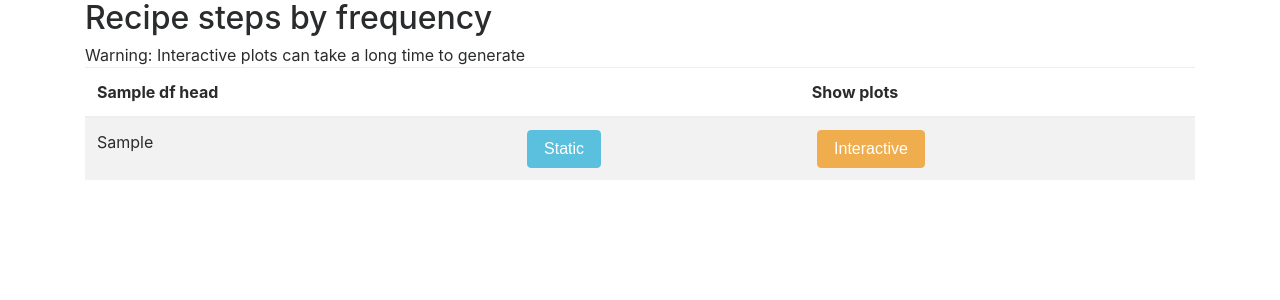
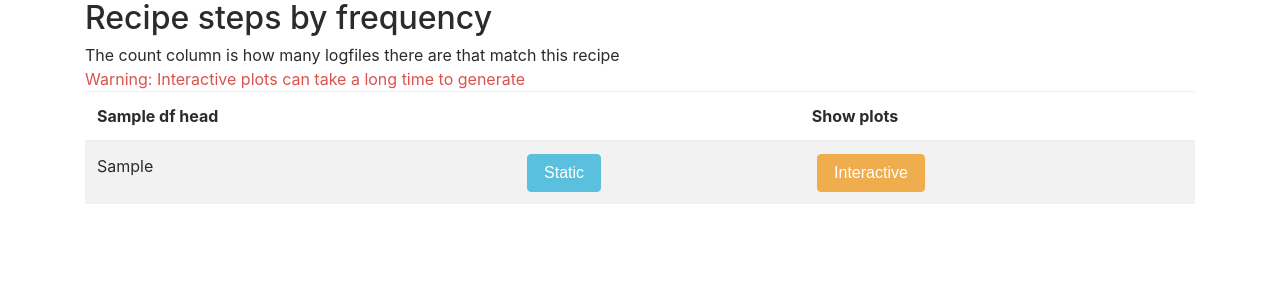
Before and after one commit to ArgonneDetectorGroup/aja_viewer, a Flask app: template templates/recipe_freqs.html in a window 1280 px wide. Shown: the top 300 px of the page. Run offline with Flask 2, Linux system fonts and the light colour scheme; the template is opened without the code that fills it: most values are stand-ins (such as "Sample title", 1, 10 or a date in 2020); parts of the project's set-up code (start-up, migrations or seed data) failed here and were passed over; some libraries are stand-ins or nearby versions.

Commit message:
update description text

```diff
--- a/templates/recipe_freqs.html
+++ b/templates/recipe_freqs.html
@@ -12,7 +12,8 @@
   <body>
     <div class="container">
       <h2>Recipe steps by frequency</h2>
-      <div>Warning: Interactive plots can take a long time to generate</div>
+      <div>The count column is how many logfiles there are that match this recipe</div>
+      <div class='text-danger'>Warning: Interactive plots can take a long time to generate</div>
       <table class="table table-striped table-condensed">
         <thead>
           <tr>
```
